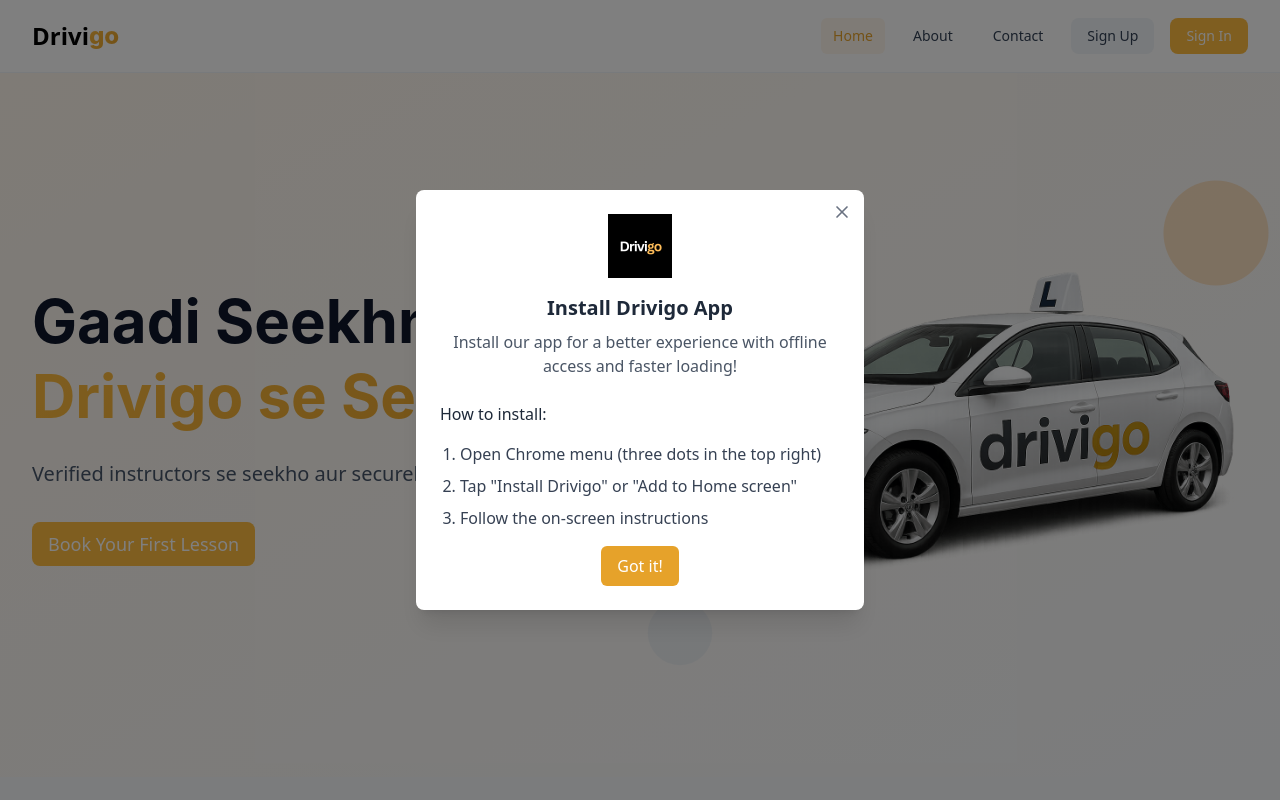
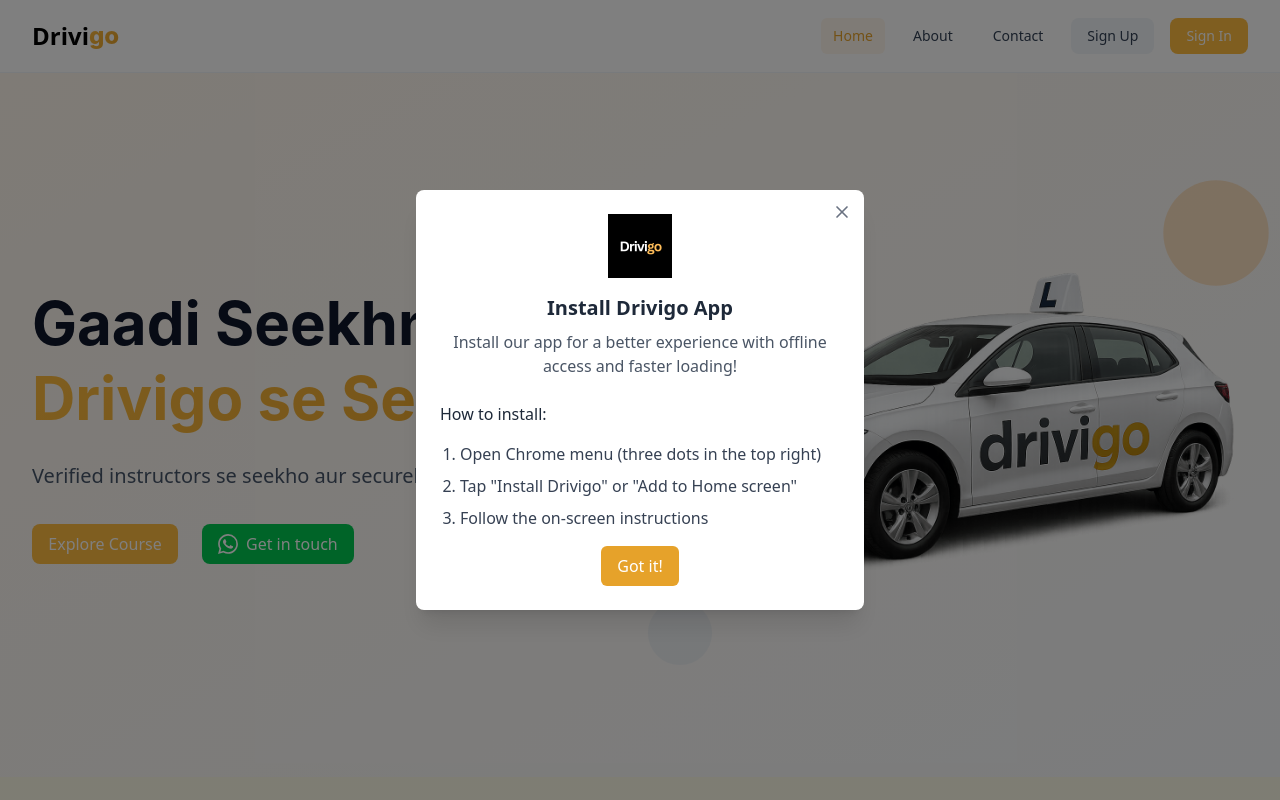
Before and after one commit to drivigo-development/drivigo-web-v2, a React (Vite) app: page / in a window 1280 px wide. Shown: the top 800 px of the page. Built offline with nearby package versions, Linux system fonts and the light colour scheme; no server answers.

Commit message:
feat: added leassons section

```diff
--- /dev/null
+++ b/src/components/Lessons.jsx
@@ -0,0 +1,114 @@
+// src/components/Lessons.jsx
+import React from "react";
+import { Link } from "react-router-dom";
+
+export default function Lessons() {
+  const lessons = [
+    {
+      day: 1,
+      title: "Vehicle Basics & Safety",
+      desc: "Get familiar with dashboard, mirrors, seat position, seatbelt, and safety checks. Understand pedals, gears, and basic car controls before moving.",
+      icon: "🔰",
+    },
+    {
+      day: 2,
+      title: "Smooth Starts, Stops & Steering",
+      desc: "Practice gentle acceleration, controlled braking, and hand-over-hand steering. Learn clutch control (if manual) for smooth takeoffs.",
+      icon: "🛞",
+    },
+    {
+      day: 3,
+      title: "Reversing & Low-Speed Control",
+      desc: "Master reversing in straight lines and gentle curves. Learn mirror usage and surroundings awareness at low speeds.",
+      icon: "↩️",
+    },
+    {
+      day: 4,
+      title: "Parking Essentials",
+      desc: "Parallel, perpendicular, and angle parking fundamentals. Learn reference points, alignment, and safe exit from parking spots.",
+      icon: "🅿️",
+    },
+    {
+      day: 5,
+      title: "Road Signs & Lane Discipline",
+      desc: "Understand common signs, right of way, lane changes, and signalling. Build confidence in mixed traffic environments.",
+      icon: "🚦",
+    },
+    {
+      day: 6,
+      title: "City / Highway Practice",
+      desc: "Merge, maintain speed, and handle overtaking safely. Focus on scanning, following distance, and hazard anticipation.",
+      icon: "🛣️",
+    },
+    {
+      day: 7,
+      title: "Assessment & Feedback",
+      desc: "A complete drive covering all skills. Get actionable feedback, next steps, and tips to keep improving.",
+      icon: "✅",
+    },
+  ];
+
+  return (
+    <section id="lessons" className="w-full bg-gradient-to-b from-yellow-50 to-white py-12">
+      <div className="max-w-6xl mx-auto px-4">
+        {/* Header */}
+        <div className="text-center mb-10">
+          <h2 className="text-3xl md:text-4xl font-extrabold tracking-tight text-gray-900">
+            Driving Lessons
+          </h2>
+          <p className="mt-3 text-gray-600 max-w-3xl mx-auto">
+            Learn step by step with certified instructors.
+          </p>
+        </div>
+
+        {/* First row: 4 lessons */}
+        <div className="grid grid-cols-1 md:grid-cols-2 lg:grid-cols-4 gap-6 mb-6">
+          {lessons.slice(0, 4).map(({ day, title, desc, icon }) => (
+            <div
+              key={day}
+              className="relative rounded-2xl border border-yellow-200 bg-white shadow-sm hover:shadow-md transition p-6"
+            >
+              <div className="absolute top-0 left-0 -translate-x-2 -translate-y-2 rotate-[-3deg]">
+                <div className="bg-yellow-400 text-gray-900 font-bold px-4 py-1 rounded-md shadow">
+                  Hour {day}
+                </div>
+              </div>
+              <div className="flex flex-col gap-3 mt-6">
+                <div className="text-3xl">{icon}</div>
+                <h3 className="text-lg font-bold text-gray-900">{title}</h3>
+                <p className="text-gray-600 text-sm leading-relaxed">{desc}</p>
+              </div>
+            </div>
+          ))}
+        </div>
+
+        {/* Second row: 3 lessons */}
+        <div className="grid grid-cols-1 md:grid-cols-3 gap-6">
+          {lessons.slice(4).map(({ day, title, desc, icon }) => (
+            <div
+              key={day}
+              className="relative rounded-2xl border border-yellow-200 bg-white shadow-sm hover:shadow-md transition p-6"
+            >
+              <div className="absolute top-0 left-0 -translate-x-2 -translate-y-2 rotate-[-3deg]">
+                <div className="bg-yellow-400 text-gray-900 font-bold px-4 py-1 rounded-md shadow">
+                  Hour {day}
+                </div>
+              </div>
+              <div className="flex flex-col gap-3 mt-6">
+                <div className="text-3xl">{icon}</div>
+                <h3 className="text-lg font-bold text-gray-900">{title}</h3>
+                <p className="text-gray-600 text-sm leading-relaxed">{desc}</p>
+              </div>
+            </div>
+          ))}
+        </div>
+
+<div className="w-full flex justify-center items-center">
+        <Link to="/signup" className="btn-danger text-lg px-8 py-2 rounded-xl text-white font-medium mt-4 inline-block">
+          Book Now
+        </Link>
+</div>
+      </div>
+    </section>
+  );
+}
--- a/src/pages/Home.jsx
+++ b/src/pages/Home.jsx
@@ -1,7 +1,8 @@
-import React from 'react';
-import { Link } from 'react-router-dom';
-import { motion } from 'framer-motion';
-import { useAuth } from '../context/AuthContext';
+import React from "react";
+import { Link } from "react-router-dom";
+import { motion } from "framer-motion";
+import { useAuth } from "../context/AuthContext";
+import Lessons from "../components/Lessons";
 
 function Home() {
   const { user } = useAuth();
@@ -19,8 +20,7 @@
     {
       id: 3,
       title: "Book",
-      description:
-        "Book your preferred instructor and book your sessions",
+      description: "Book your preferred instructor and book your sessions",
     },
     {
       id: 4,
@@ -40,8 +40,8 @@
     visible: {
       opacity: 1,
       y: 0,
-      transition: { duration: 0.6 }
-    }
+      transition: { duration: 0.6 },
+    },
   };
 
   const staggerContainer = {
@@ -49,9 +49,9 @@
     visible: {
       opacity: 1,
       transition: {
-        staggerChildren: 0.2
-      }
-    }
+        staggerChildren: 0.2,
+      },
+    },
   };
 
   const slideIn = {
@@ -59,31 +59,32 @@
     visible: {
       x: 0,
       opacity: 1,
-      transition: { duration: 0.8, ease: "easeOut" }
-    }
+      transition: { duration: 0.8, ease: "easeOut" },
+    },
   };
 
   const features = [
     {
       image: "/verified.png",
       title: "Verified Instructors",
-      description: "All our instructors are thoroughly verified and certified professionals"
+      description:
+        "All our instructors are thoroughly verified and certified professionals",
     },
     {
       image: "/secure.png",
       title: "Secure Payments",
-      description: "Safe and secure payment processing with multiple options"
+      description: "Safe and secure payment processing with multiple options",
     },
     {
       image: "/booking.png",
       title: "Easy Booking",
-      description: "Book your lessons in just a few clicks from anywhere"
+      description: "Book your lessons in just a few clicks from anywhere",
     },
     {
       image: "/quality.png",
       title: "Quality Training",
-      description: "Comprehensive driving lessons tailored to your needs"
-    }
+      description: "Comprehensive driving lessons tailored to your needs",
+    },
   ];
 
   return (
@@ -115,28 +116,42 @@
                 variants={staggerContainer}
                 initial="hidden"
                 animate="visible"
-                className="flex flex-col sm:flex-row gap-4 justify-center lg:justify-start"
+                className="flex flex-col lg:flex-row lg:justify-start gap-4 justify-center lg:gap-6"
               >
                 <motion.div
                   variants={fadeIn}
                   whileHover={{ scale: 1.05 }}
                   whileTap={{ scale: 0.95 }}
+                  className="w-full lg:w-1/4 "
                 >
-                  <Link
-                    to={user ? "/dashboard" : "/signup"}
-                    className="btn-primary text-lg px-8 py-4 inline-block"
+                  <a
+                    href="#lessons"
+                    className="bg-primary-500 hover:bg-green-600 text-white font-medium py-2 px-4 rounded-lg transition-colors duration-200  mx-auto lg:mx-0 w-1/2 lg:w-full  flex justify-center items-center gap-2"
                   >
-                    Book Your First Lesson
-                  </Link>
+                   Explore Course
+                  </a>
                 </motion.div>
-                {/* <motion.div variants={fadeIn} whileHover={{ scale: 1.05 }} whileTap={{ scale: 0.95 }}>
-                  <Link
-                    to="/about"
-                    className="btn-secondary text-lg px-8 py-4 inline-block"
+                {/* WhatsApp contact button */}
+                <motion.a
+                  href="https://wa.me/917303537421?text=I%20want%20to%20learn%20driving"
+                  target="_blank"
+                  rel="noopener noreferrer"
+                  // variants={scaleIn}
+                  // whileHover={{ scale: 1.03 }}
+                  // whileTap={{ scale: 0.97 }}
+                  className="btn-success mx-auto lg:mx-0 w-1/2 lg:w-auto bg-green-500 flex justify-center items-center gap-2"
+                >
+                  <svg
+                    xmlns="http://www.w3.org/2000/svg"
+                    width="20"
+                    height="20"
+                    viewBox="0 0 24 24"
+                    fill="currentColor"
                   >
-                    Learn More
-                  </Link>
-                </motion.div> */}
+                    <path d="M17.472 14.382c-.297-.149-1.758-.867-2.03-.967-.273-.099-.471-.148-.67.15-.197.297-.767.966-.94 1.164-.173.199-.347.223-.644.075-.297-.15-1.255-.463-2.39-1.475-.883-.788-1.48-1.761-1.653-2.059-.173-.297-.018-.458.13-.606.134-.133.298-.347.446-.52.149-.174.198-.298.298-.497.099-.198.05-.371-.025-.52-.075-.149-.669-1.612-.916-2.207-.242-.579-.487-.5-.669-.51-.173-.008-.371-.01-.57-.01-.198 0-.52.074-.792.372-.272.297-1.04 1.016-1.04 2.479 0 1.462 1.065 2.875 1.213 3.074.149.198 2.096 3.2 5.077 4.487.709.306 1.262.489 1.694.625.712.227 1.36.195 1.871.118.571-.085 1.758-.719 2.006-1.413.248-.694.248-1.289.173-1.413-.074-.124-.272-.198-.57-.347m-5.421 7.403h-.004a9.87 9.87 0 01-5.031-1.378l-.361-.214-3.741.982.998-3.648-.235-.374a9.86 9.86 0 01-1.51-5.26c.001-5.45 4.436-9.884 9.888-9.884 2.64 0 5.122 1.03 6.988 2.898a9.825 9.825 0 012.893 6.994c-.003 5.45-4.437 9.884-9.885 9.884m8.413-18.297A11.815 11.815 0 0012.05 0C5.495 0 .16 5.335.157 11.892c0 2.096.547 4.142 1.588 5.945L.057 24l6.305-1.654a11.882 11.882 0 005.683 1.448h.005c6.554 0 11.89-5.335 11.893-11.893a11.821 11.821 0 00-3.48-8.413z" />
+                  </svg>
+                  Get in touch
+                </motion.a>
               </motion.div>
             </motion.div>
 
@@ -186,6 +201,7 @@
         </div>
       </motion.section>
 
+      <Lessons />
       {/* Features Section */}
       <motion.section
         initial="hidden"
@@ -268,10 +284,7 @@
           >
             How Drivigo Works
           </motion.h2>
-          <motion.p
-            variants={fadeIn}
-            className="text-gray-500 mt-2"
-          >
+          <motion.p variants={fadeIn} className="text-gray-500 mt-2">
             Getting on the road has never been easier. Just follow these simple
             steps:
           </motion.p>
@@ -305,8 +318,8 @@
                 {index < steps.length - 1 && (
                   <motion.div
                     initial={{ width: 0, opacity: 0 }}
-                    whileInView={{ width: '100%', opacity: 1 }}
-                    transition={{ delay: 0.5 + (index * 0.1), duration: 0.8 }}
+                    whileInView={{ width: "100%", opacity: 1 }}
+                    transition={{ delay: 0.5 + index * 0.1, duration: 0.8 }}
                     className="hidden md:block absolute top-5 left-[calc(50%+1rem)] border-t-2 border-primary-500 z-[1]"
                   ></motion.div>
                 )}
```
